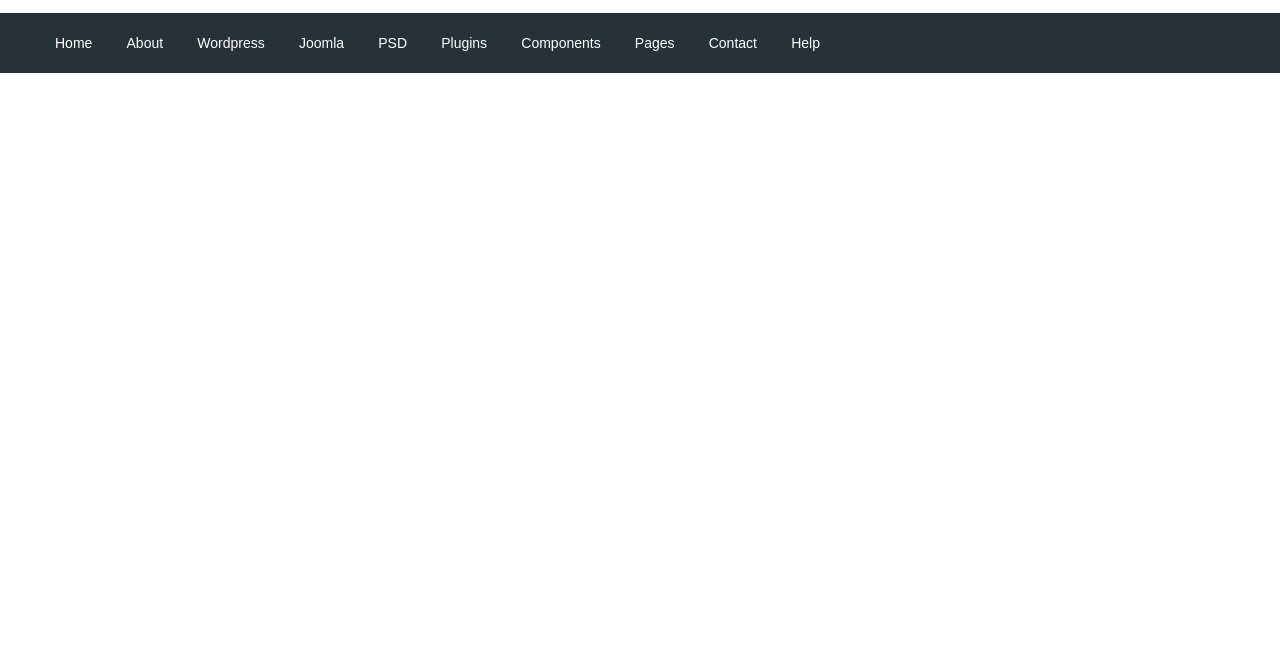
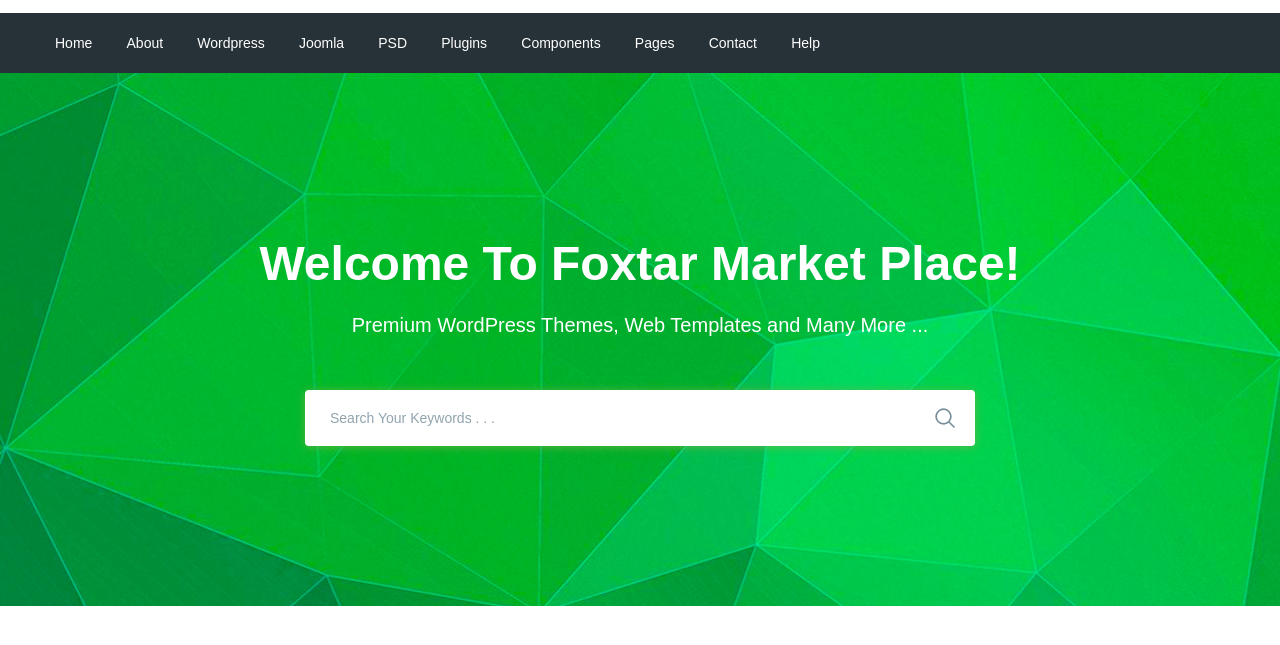
Before and after one commit to Timohinser/moderno, a website: page app/index.html in a window 1280 px wide. Shown: the part 77-722 px from the top of the page. Drawn offline with nearby package versions, Linux system fonts and the light colour scheme; files that its build step writes are made by us from their sources.

Commit message:
added search section

```diff
--- a/app/index.html
+++ b/app/index.html
@@ -74,6 +74,26 @@
             </nav>
          </div>
       </div>
+      <section class="search" style="background-image: url('images/search-bg.jpg')">
+         <div class="container">
+            <div class="search__inner">
+               <div class="search__inner-title">
+                  Welcome To Foxtar Market Place!
+               </div>
+               <div class="search__inner-text">
+                  Premium WordPress Themes, Web Templates and Many More ...
+               </div>
+               <div class="search__inner-form">
+                  <form>
+                     <input type="text" placeholder="Search Your Keywords . . ." required>
+                     <button type="submit">
+                        <img src="images/icons/search.png" alt="search">
+                     </button>
+                  </form>
+               </div>
+            </div>
+         </div>
+      </section>
    </header>
    <script src="https://ajax.googleapis.com/ajax/libs/jquery/3.4.1/jquery.min.js"></script>
    <script src="js/libs.min.js"></script>
--- a/app/scss/style.scss
+++ b/app/scss/style.scss
@@ -59,3 +59,58 @@
       font-size: 14px;
    }
 }
+// ================= end header ============
+// ================= search ================
+
+.search {
+   background-repeat: no-repeat;
+   background-size: cover;
+   background-position: center;
+   min-height: 533px;
+}
+
+.search__inner {
+   padding: 155px 0 100px;
+   color: #fff;
+   text-align: center;
+   &-title {
+      font-size: 48px;
+      margin-bottom: 10px;
+      font-weight: 700;
+      line-height: 72px;
+   }
+   &-text {
+      font-size: 20px;
+      margin-bottom: 50px;
+      line-height: 30px;
+      font-weight: 500;
+   }
+   &-form {
+      max-width: 670px;
+      margin: 0 auto;
+      position: relative;
+      input {
+         display: block;
+         width: 100%;
+         box-shadow: 0px 1px 10px 0px rgba(124, 178, 64, 0.75);
+         border-radius: 4px;
+         height: 56px;
+         border: none;
+         font-size: 14px;
+         font-weight: 500;
+         padding: 0 60px 0 25px;
+         &::placeholder {
+            color: #90a4ae;
+            font-weight: 500;
+         }
+      }
+      button {
+         position: absolute;
+         border: none;
+         background-color: transparent;
+         padding: 0;
+         top: 18px;
+         right: 20px;
+      }
+   }
+}
```
Also changed, not shown: app/images/icons/search.png (added), app/images/search-bg.jpg (added).
